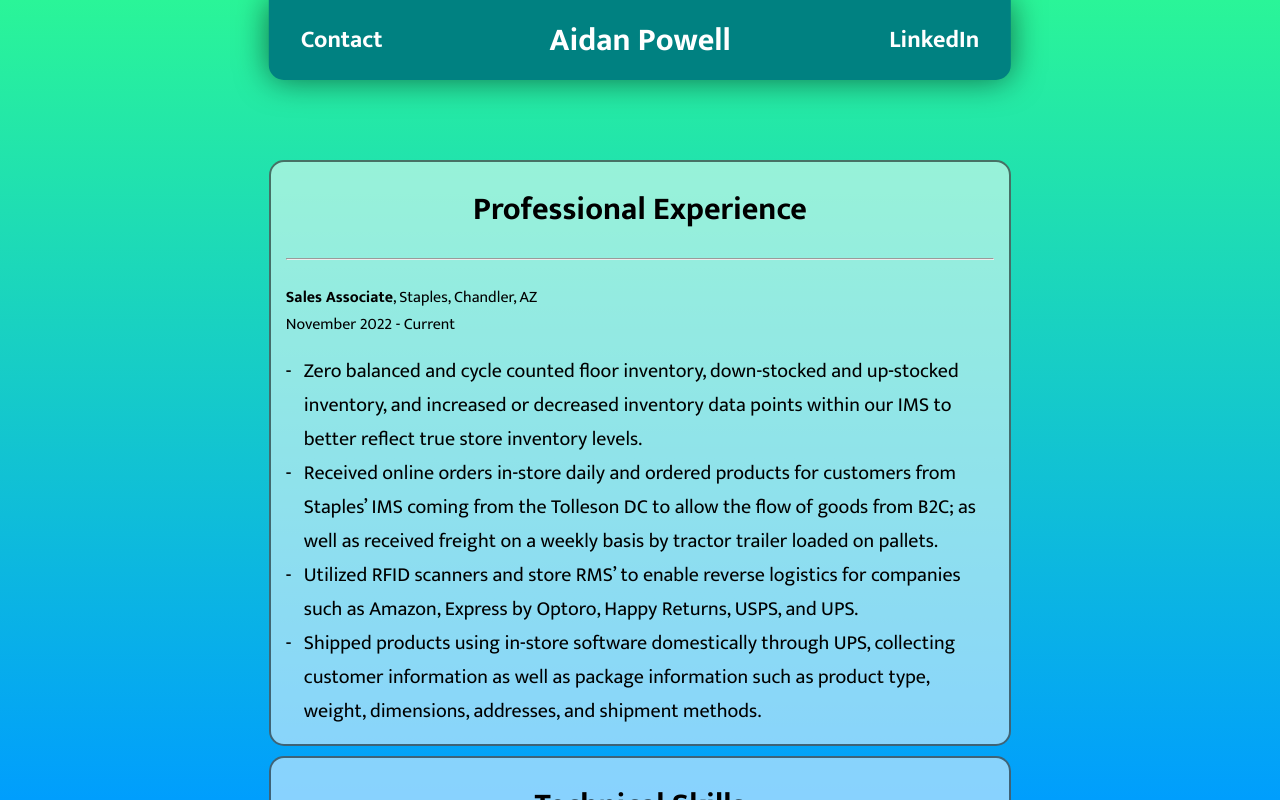
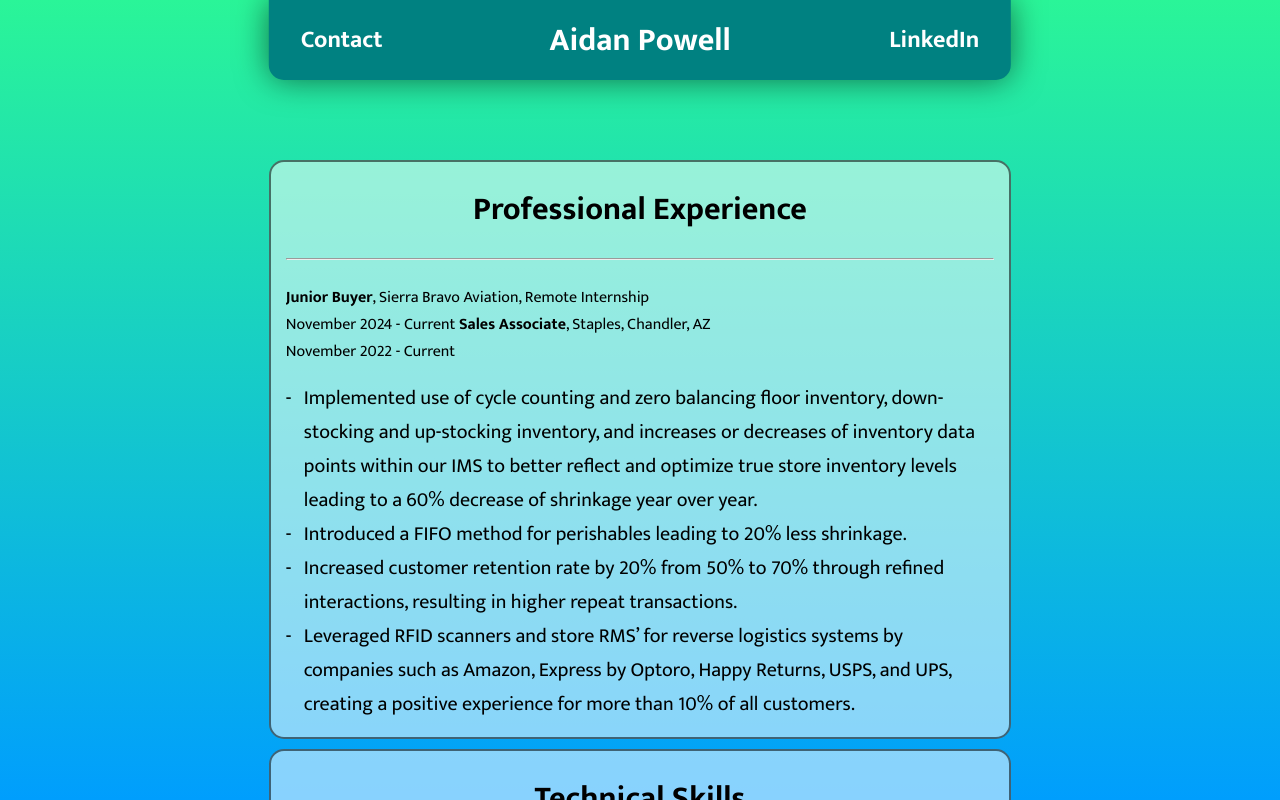
Before and after one commit to BruhGaming1776/aidanpowell.net, a Vue app: page / in a window 1280 px wide. Shown: the top 800 px of the page. Built offline with nearby package versions, Linux system fonts and the light colour scheme.

Commit message:
Update Main.vue

```diff
--- a/src/components/Main.vue
+++ b/src/components/Main.vue
@@ -10,36 +10,34 @@
                         <template v-if="section.key === 'professional_experience'">
                             <!-- Professional Experience content -->
                             <p>
+                                <b>Junior Buyer</b>, Sierra Bravo Aviation, Remote Internship
+                                <br>November 2024 - Current
                                 <b>Sales Associate</b>, Staples, Chandler, AZ
                                 <br>November 2022 - Current
                             </p>
                             <ul>
                                 <li>
-                                    Zero balanced and cycle counted floor inventory, down-stocked and up-stocked
-                                    inventory, and increased or decreased inventory
-                                    data points within our IMS to better reflect true store inventory levels.
+                                    Implemented use of cycle counting and zero balancing floor inventory, down-stocking and up-stocking inventory, and increases
+or decreases of inventory data points within our IMS to better reflect and optimize true store inventory levels leading to a 60%
+decrease of shrinkage year over year.
                                 </li>
                                 <li>
-                                    Received online orders in-store daily and ordered products for customers from
-                                    Staples’ IMS coming from the Tolleson DC to
-                                    allow the flow of goods from B2C; as well as received freight on a weekly basis by
-                                    tractor trailer loaded on pallets.
+                                    Introduced a FIFO method for perishables leading to 20% less shrinkage.
                                 </li>
                                 <li>
-                                    Utilized RFID scanners and store RMS’ to enable reverse logistics for companies such
-                                    as Amazon, Express by Optoro, Happy
-                                    Returns, USPS, and UPS.
+                                    Increased customer retention rate by 20% from 50% to 70% through refined interactions, resulting in higher repeat transactions.
                                 </li>
                                 <li>
-                                    Shipped products using in-store software domestically through UPS, collecting
-                                    customer information as well as package
-                                    information such as product type, weight, dimensions, addresses, and shipment
-                                    methods.
+                                    Leveraged RFID scanners and store RMS’ for reverse logistics systems by companies such as Amazon, Express by Optoro,
+Happy Returns, USPS, and UPS, creating a positive experience for more than 10% of all customers.
                                 </li>
                             </ul>
                         </template>
                         <template v-else-if="section.key === 'technical_skills'">
                             <ul>
+                                <li>
+                                    Skills: Inventory Management Systems, Return Management Systems, Barcode – UPC – QR Code reading, Point of Sale Systems
+                                </li>
                                 <li>
                                     Languages: Fluent in spoken and written English, intermediate in written French.
                                 </li>
@@ -101,12 +99,12 @@
                         </template>
                         <template v-else-if="section.key === 'education'">
                             <h2 class="no-bottom-margin">W.P. Carey School of Business, Arizona State University</h2>
-                            <span>Tempe, AZ</span>
+                            <span>Tempe, AZ | December 2024</span>
                             <p>
                                 Bachelor of Arts in Global Logistics Management
                             </p>
                             <h2 class="no-bottom-margin">Chandler-Gilbert Community College</h2>
-                            <span>Chandler, AZ</span>
+                            <span>Chandler, AZ | December 2022</span>
                             <p>
                                 Associate in Business
                             </p>
```
